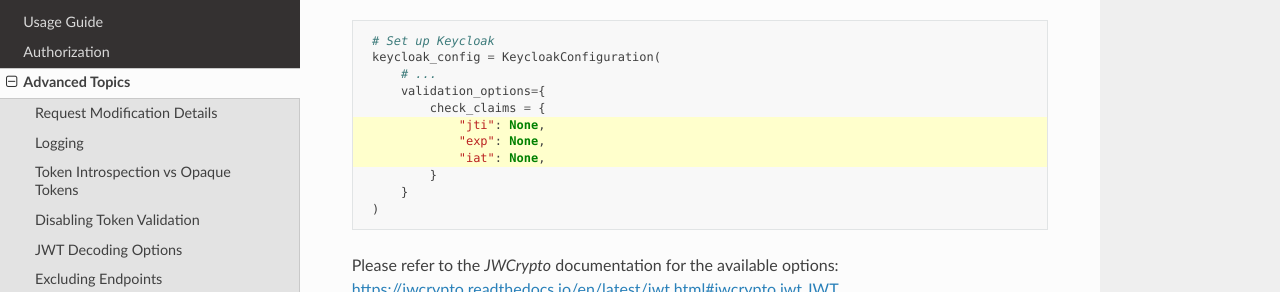
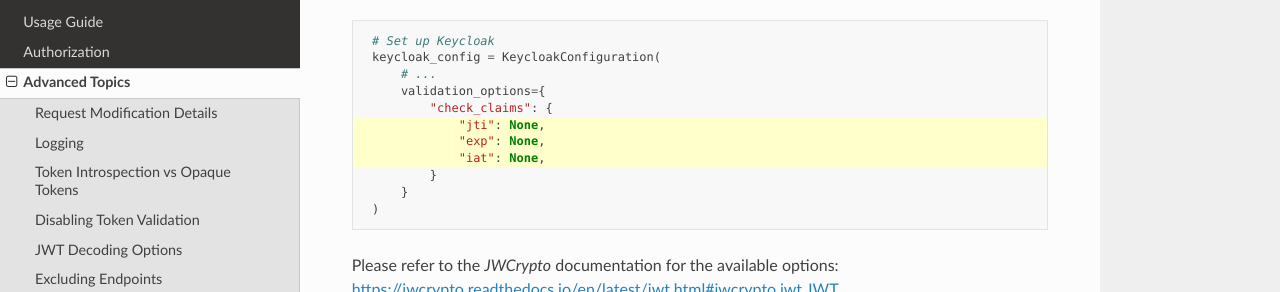
Before and after one commit to waza-ari/fastapi-keycloak-middleware, a Sphinx documentation site: the page built from docs/advanced_topics.rst, in a window 1280 px wide and 900 px high, scrolled down 1969 px. Shown: the part 159-451 px from the top of the window. Built offline with Sphinx 7.4.7 and the Read the Docs theme 3.1.0, drawn with Linux system fonts in a browser that asks for light colours; the version number is read from the project's files by our own code.

Commit message:
docs: Fix "JWT Decoding Options"

```diff
--- a/docs/advanced_topics.rst
+++ b/docs/advanced_topics.rst
@@ -90,7 +90,7 @@
     keycloak_config = KeycloakConfiguration(
         # ...
         validation_options={
-            check_claims = {
+            "check_claims": {
                 "jti": None,
                 "exp": None,
                 "iat": None,
```
